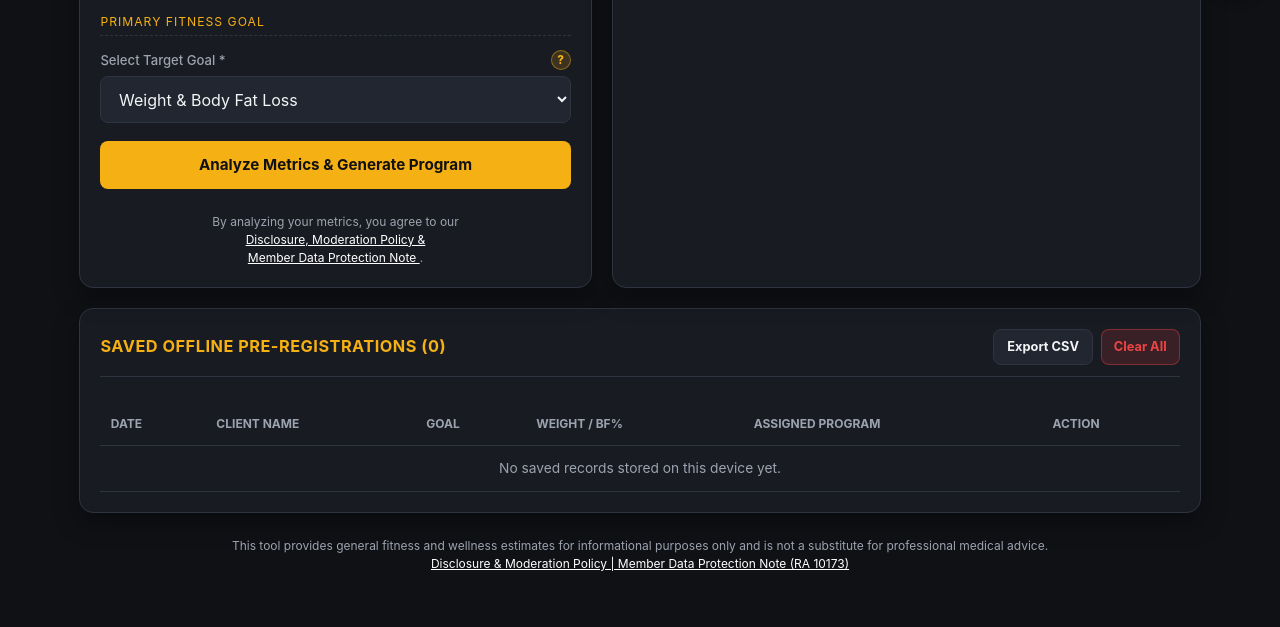
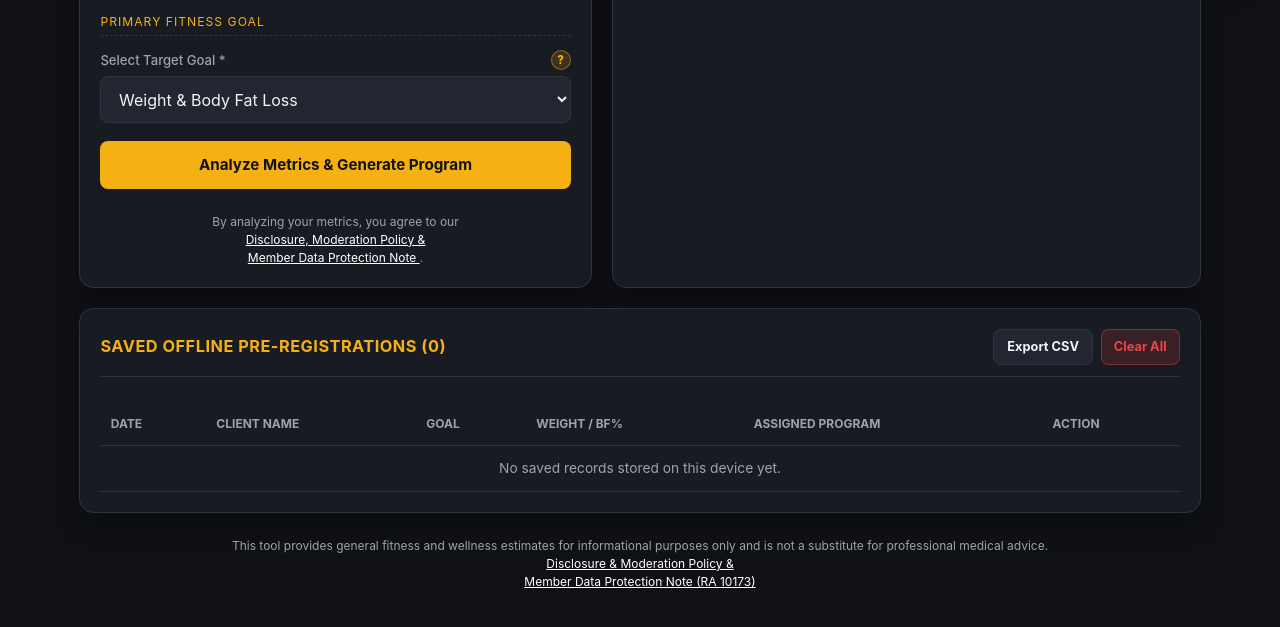
Before and after one commit to esvillamor/Olympuz, a plain HTML site: page index.html in a window 1280 px wide. Shown: the part 783-1410 px from the top of the page. Drawn offline with Linux system fonts and the light colour scheme.

Commit message:
Update index.html

```diff
--- a/index.html
+++ b/index.html
@@ -1138,7 +1138,7 @@
   </p>
   <p>
     <a href="https://docs.google.com/document/d/11aMOwiK10TJowHF1W5yvejmjaKAgny0S/edit?usp=sharing&ouid=114755006157103163799&rtpof=true&sd=true" style="color: #ffffff;" target="_blank" rel="noopener noreferrer">
-      Disclosure &amp; Moderation Policy | Member Data Protection Note (RA 10173)
+      Disclosure &amp; Moderation Policy & <br /> Member Data Protection Note (RA 10173)
 	  <br /><br /><br /><br />
     </a>
   </p>
```
